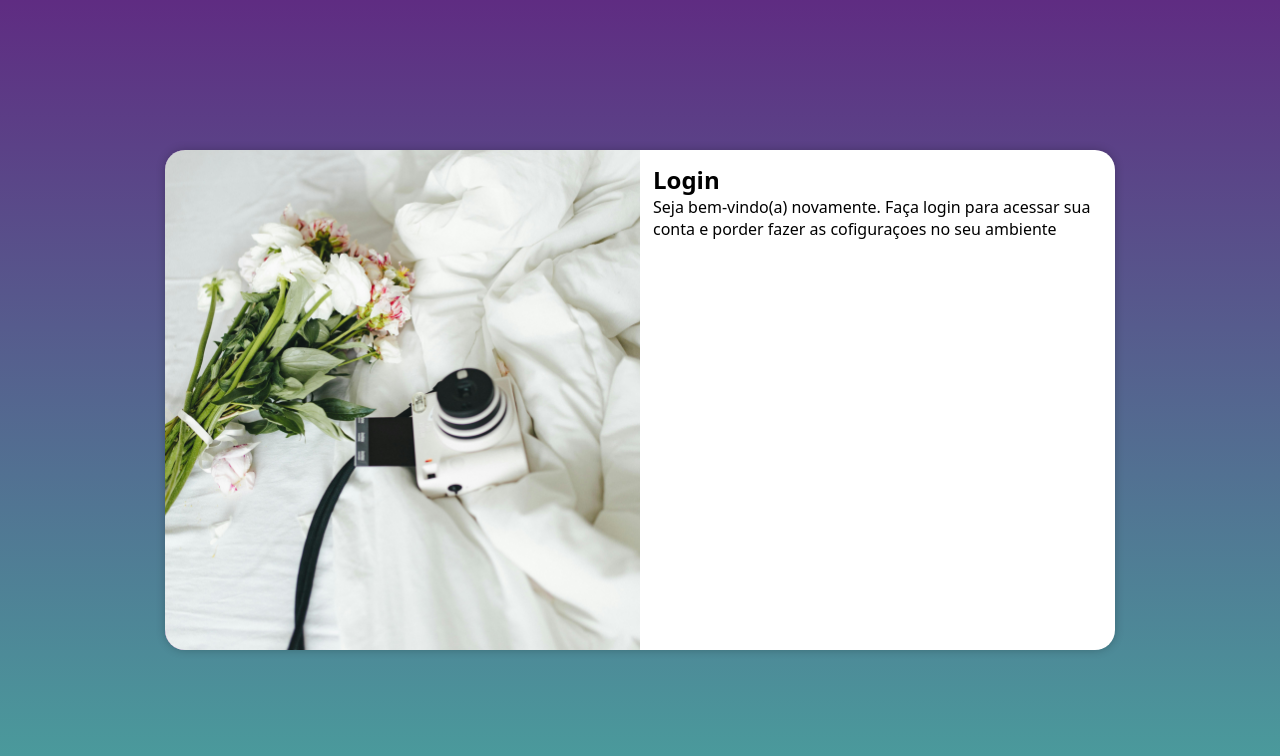
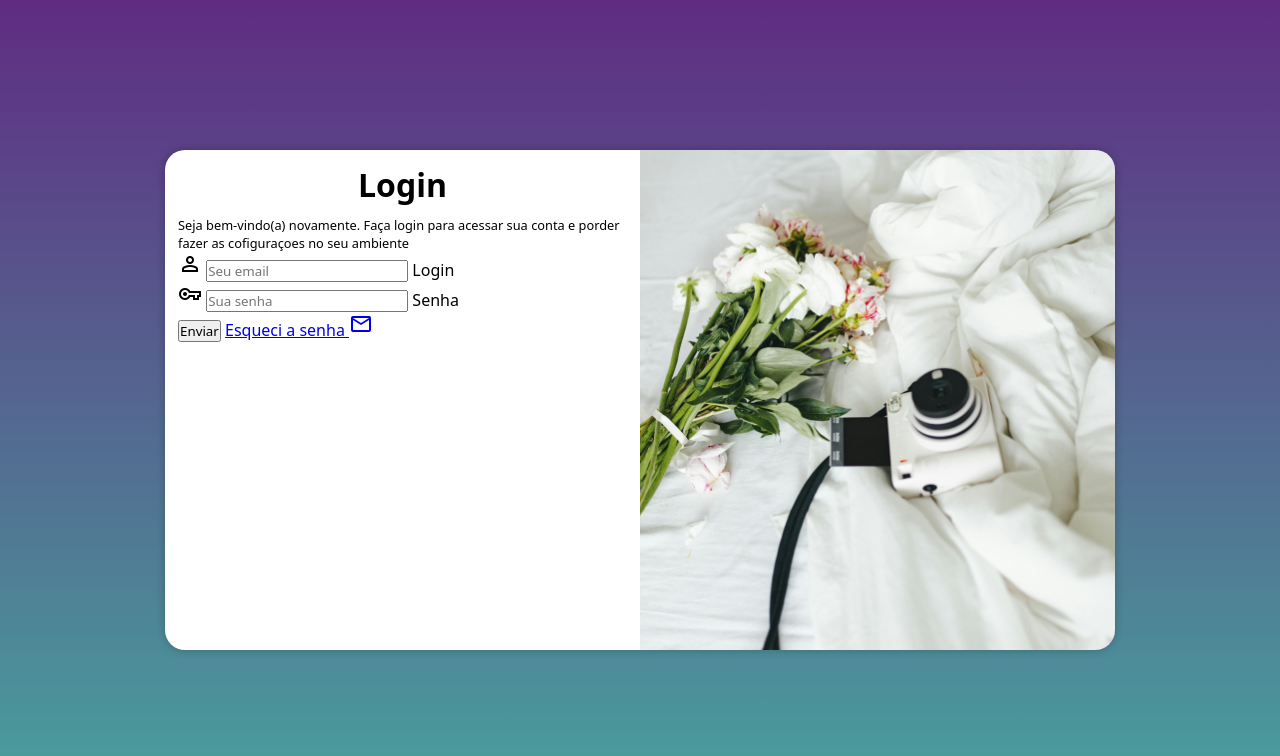
Before and after one commit to JoaoVictor1819/projeto-login, a plain HTML site: page index.html in a window 1280 px wide. Drawn offline with nearby package versions, Linux system fonts and the light colour scheme.

Commit message:
formulario

```diff
--- a/estilos/media-query.css
+++ b/estilos/media-query.css
@@ -34,13 +34,19 @@
         width: 950px;
     }
    #login > #imagens{
-        float: left;
+        float: right;
         width: 50%;
         height: 100%;
     }
     #login > #formulario{
-        float: right;
+        float: left;
         width: 50%;
     }
+    #formulario > h1{
+        font-size: 2em;
+    }
+    #formulario > p{
+   font-size: 0.8em;
+}
 
 }
--- a/estilos/style.css
+++ b/estilos/style.css
@@ -52,3 +52,10 @@ main{
     display: block;
     padding: 13px;
 }
+#formulario > h1{
+    text-align: center;
+    margin-bottom: 10px;
+}
+#formulario > p{
+   font-size: 0.8em;
+}
--- a/index.html
+++ b/index.html
@@ -4,6 +4,7 @@
     <meta charset="UTF-8">
     <meta name="viewport" content="width=device-width, initial-scale=1.0">
     <title>Login</title>
+    <link href="https://fonts.googleapis.com/css2?family=Material+Symbols+Outlined" rel="stylesheet" />
     <link rel="stylesheet" href="estilos/style.css">
     <link rel="stylesheet" href="estilos/media-query.css">
 </head>
@@ -16,8 +17,21 @@
             <div id="formulario">
                 <h1>Login</h1>
                 <p>Seja bem-vindo(a) novamente. Faça login para acessar sua conta e porder fazer as cofiguraçoes no seu ambiente</p>
-                <form action="login.php" method="post">
-
+                <form action="login.php" method="post" autocomplete="on">
+                   <div class="campo">
+                      <span class="material-symbols-outlined">person</span>
+                      <input type="email" name="login" id="ilogin" placeholder="Seu email" required autocomplete="email" maxlength="30">
+                        <label for="ilogin">Login</label>
+                   </div>
+                   <div class="campo">
+                   <span class="material-symbols-outlined">vpn_key</span>
+                      <input type="password" name="senha" id="isenha" placeholder="Sua senha" required autocomplete="current-password" maxlength="15" minlength="8">
+                       <label for="isenha">Senha</label>
+                   </div>
+                   <input type="submit" value="Enviar">
+                   <a href="esqueci.html">
+                    Esqueci a senha  <span class="material-symbols-outlined">mail</span>
+                   </a>
                 </form>
             </div>
         </section>
```
